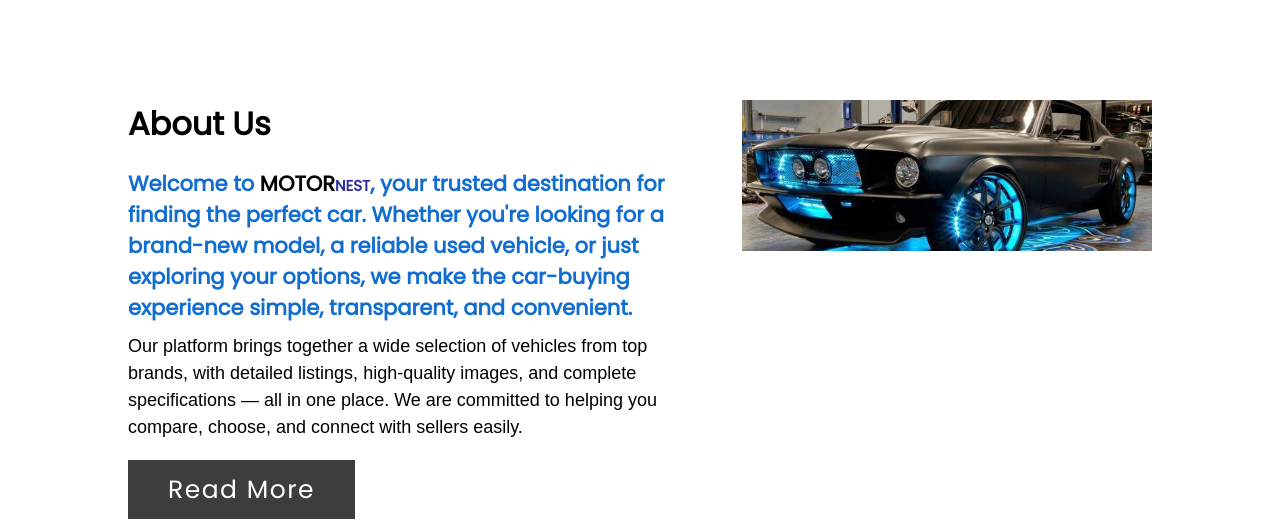
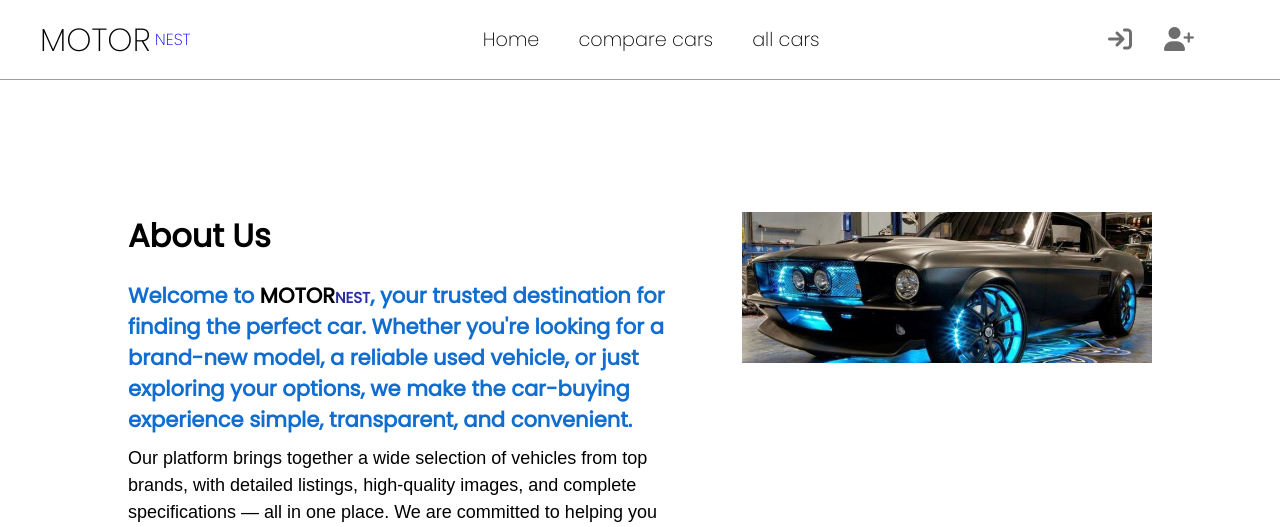
Before and after one commit to bishoDev123/CS-IT-project, a plain HTML site: page About/about.html in a window 1280 px wide. Shown: the top 527 px of the page. Drawn offline with Linux system fonts and the light colour scheme; a web font is replaced by a local one.

Commit message:
fixed a few bugs with the css of the navbar template file and added it to the about page

```diff
--- a/About/about.html
+++ b/About/about.html
@@ -7,8 +7,11 @@
     <title>Document</title>
     <link rel="stylesheet" href="about.css">
     <link rel="stylesheet" href="https://cdnjs.cloudflare.com/ajax/libs/font-awesome/6.5.0/css/all.min.css">
+    <link rel="stylesheet" href="../nav-bar/navbar.css">
+    <link rel="stylesheet" href="../icons/css/all.min.css">
 </head>
 <body>
+    <div id="navbar"></div>
     <div class="section">
         <div class="container">
             <div class="content-section">
@@ -54,5 +57,6 @@
         </div>
     </div>
     <script src="about.js"></script>
+    <script src="../nav-bar/navbar.js"></script>
 </body>
 </html>
--- /dev/null
+++ b/nav-bar/navbar.css
@@ -0,0 +1,81 @@
+@import url('https://fonts.googleapis.com/css2?family=Cal+Sans&display=swap');
+* {
+    transition: 0.7s ease;
+
+}
+
+body {
+    margin-top: 7em;
+}
+a{
+    color: #000;
+    text-decoration: none;
+}
+header {
+    font-family: "Cal Sans", sans-serif;
+    font-weight: 100;
+    font-style: normal;
+    background-color: rgba(255, 255, 255, 0.699);
+    width: 100%;
+    height: 5em;
+    position: absolute;
+    top: 0;
+    left: 0;
+    right: 0;
+    z-index: 10;
+    display: flex;
+    justify-content: space-between; /* Ensures proper spacing between logo, navigation, and icons */
+    align-items: center;
+    padding: 1em 1.5em; /* Adds padding inside the header */
+    border-bottom: 0.05em rgba(0, 0, 0, 0.377) solid;
+    box-sizing: border-box; /* Ensures padding is included in the width */
+    overflow: hidden; /* Prevents content from overflowing */
+}
+
+header .logo{
+    padding: 0 1em;
+}
+
+header .logo #MOTOR{
+    font-size:2em;
+    font-weight: 200;
+}
+
+header .logo #NEST{
+    vertical-align: super;
+    font-size: 1em;
+    font-weight:100 ;
+    color: blue;
+
+}
+
+.navigation a{
+   display: inline-block;
+    padding: 0 0.9em;
+   font-size: 1.2em;
+   font-weight: 100;
+
+}
+.navigation a:hover{
+    color: blue;
+    transform: scale(1.1);
+}
+
+.icons {
+    display: flex; /* Align icons horizontally */
+    gap: 0.5em; /* Adds spacing between icons */
+    margin-right: 0; /* Remove the margin that causes overflow */
+    padding-right: 50px;
+}
+
+.icons a{
+    display: inline-block;
+    padding:0 0.5em ;
+    font-size: 1.5em;
+    color: rgba(0, 0, 0, 0.568);
+}
+
+.icons a:hover{
+    color:blue;
+    transform: scale(1.2);
+}
--- /dev/null
+++ b/nav-bar/navbar.html
@@ -0,0 +1,18 @@
+
+<header>
+    <a href="../Home/home.html" class="logo"><span id="MOTOR">MOTOR</span> <span id="NEST">NEST</span></a>
+
+    <nav class="navigation">
+        <a href="../Home/home.html">Home</a>
+        <a href="../Compare-cars/compare.html" >compare cars</a>
+        <!-- <a href="../Car-details/details.html" target="_blank" >details</a> -->
+        <a href="Listings/listings.html" >all cars</a>
+
+    </nav>
+
+    <div class="icons">
+        <a href="../Authentication/login.html" ><i class="fa-solid fa-arrow-right-to-bracket"></i></a>
+        <a href="../Authentication/register.html" ><i class="fa-solid fa-user-plus"></i></a>
+    </div>
+
+</header>
--- /dev/null
+++ b/nav-bar/navbar.js
@@ -0,0 +1,5 @@
+fetch('../nav-bar/navbar.html')
+      .then(res => res.text())
+      .then(data => {
+        document.getElementById('navbar').innerHTML = data;
+      });
```
